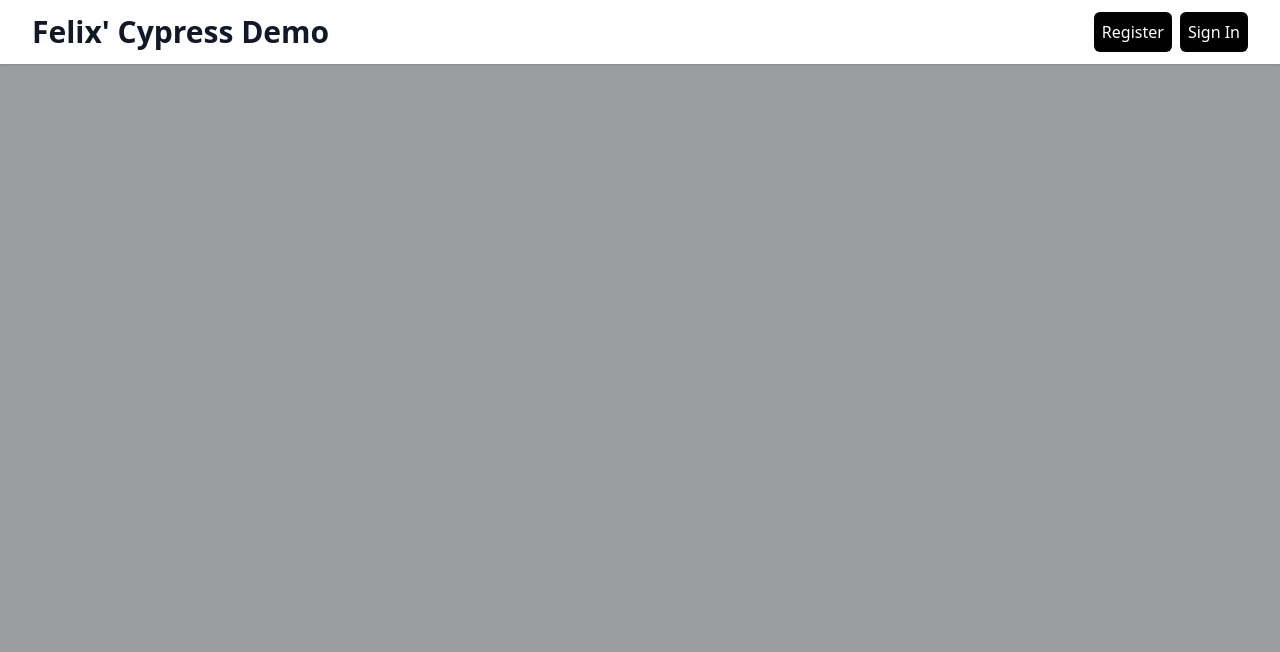
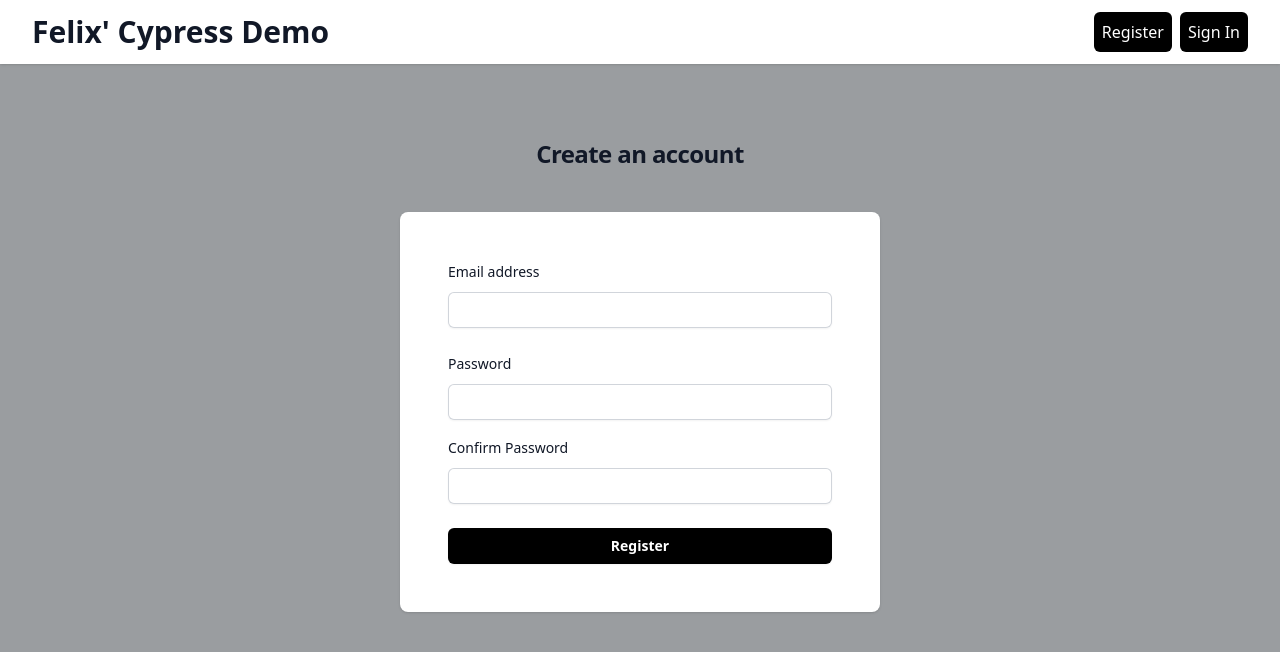
Before and after one commit to Felixljr/Cypress-Presentation-Demo, a React (Vite) app: page / in a window 1280 px wide. Shown: the top 652 px of the page. Built offline with nearby package versions, Linux system fonts and the light colour scheme.

Commit message:
registration done

```diff
--- a/src/App.jsx
+++ b/src/App.jsx
@@ -1,13 +1,15 @@
 import { useState } from 'react'
 import './index.css'
 import Navbar from './components/Navbar'
+import Register from './components/Register'
 
 function App() {
-
-
   return (
     <>
-    <Navbar />
+      <Navbar />
+      <div className=''>
+        <Register />
+      </div>
 
     </>
   )
--- /dev/null
+++ b/src/components/Register.jsx
@@ -0,0 +1,83 @@
+export default function Register() {
+  return (
+    <>
+      <div className='flex min-h-full flex-1 flex-col justify-center py-12 sm:px-6 lg:px-8'>
+        <div className='sm:mx-auto sm:w-full sm:max-w-md'>
+          <h2 className='mt-6 text-center text-2xl font-bold leading-9 tracking-tight text-gray-900'>
+            Create an account
+          </h2>
+        </div>
+
+        <div className='mt-10 sm:mx-auto sm:w-full sm:max-w-[480px]'>
+          <div className='bg-white px-6 py-12 shadow sm:rounded-lg sm:px-12'>
+            <form className='space-y-6' action='#' method='POST'>
+              <div>
+                <label
+                  htmlFor='email'
+                  className='block text-sm font-medium leading-6 text-gray-900'
+                >
+                  Email address
+                </label>
+                <div className='mt-2'>
+                  <input
+                    id='email'
+                    name='email'
+                    type='email'
+                    autoComplete='email'
+                    required
+                    className='block w-full rounded-md border-0 py-1.5 text-gray-900 shadow-sm ring-1 ring-inset ring-gray-300 placeholder:text-gray-400 focus:ring-2 focus:ring-inset focus:ring-black sm:text-sm sm:leading-6'
+                  />
+                </div>
+              </div>
+
+              <div>
+                <label
+                  htmlFor='password'
+                  className='block text-sm font-medium leading-6 text-gray-900'
+                >
+                  Password
+                </label>
+                <div className='mt-2'>
+                  <input
+                    id='password'
+                    name='password'
+                    type='password'
+                    autoComplete='current-password'
+                    required
+                    className='block w-full rounded-md border-0 py-1.5 text-gray-900 shadow-sm ring-1 ring-inset ring-gray-300 placeholder:text-gray-400 focus:ring-2 focus:ring-inset focus:ring-black sm:text-sm sm:leading-6'
+                  />
+                </div>
+                <label
+                  htmlFor='password'
+                  className='block text-sm font-medium leading-6 text-gray-900 mt-4'
+                >
+                  Confirm Password
+                </label>
+
+                <div className='mt-2 '>
+                  <input
+                    id='password'
+                    name='password'
+                    type='password'
+                    autoComplete='current-password'
+                    required
+                    className='block w-full rounded-md border-0 py-1.5 text-gray-900 shadow-sm ring-1 ring-inset ring-gray-300 placeholder:text-gray-400 focus:ring-2 focus:ring-inset focus:ring-black sm:text-sm sm:leading-6'
+                  />
+                </div>
+              </div>
+
+              <div>
+                <button
+                  type='submit'
+                  className='flex w-full justify-center rounded-md bg-black px-3 py-1.5 text-sm font-semibold leading-6 text-white shadow-sm hover:bg-green-600 focus-visible:outline focus-visible:outline-2 focus-visible:outline-offset-2 focus-visible:outline-green-600'
+                >
+                  Register
+                </button>
+              </div>
+            </form>
+          </div>
+        </div>
+      </div>
+    </>
+  )
+}
```
